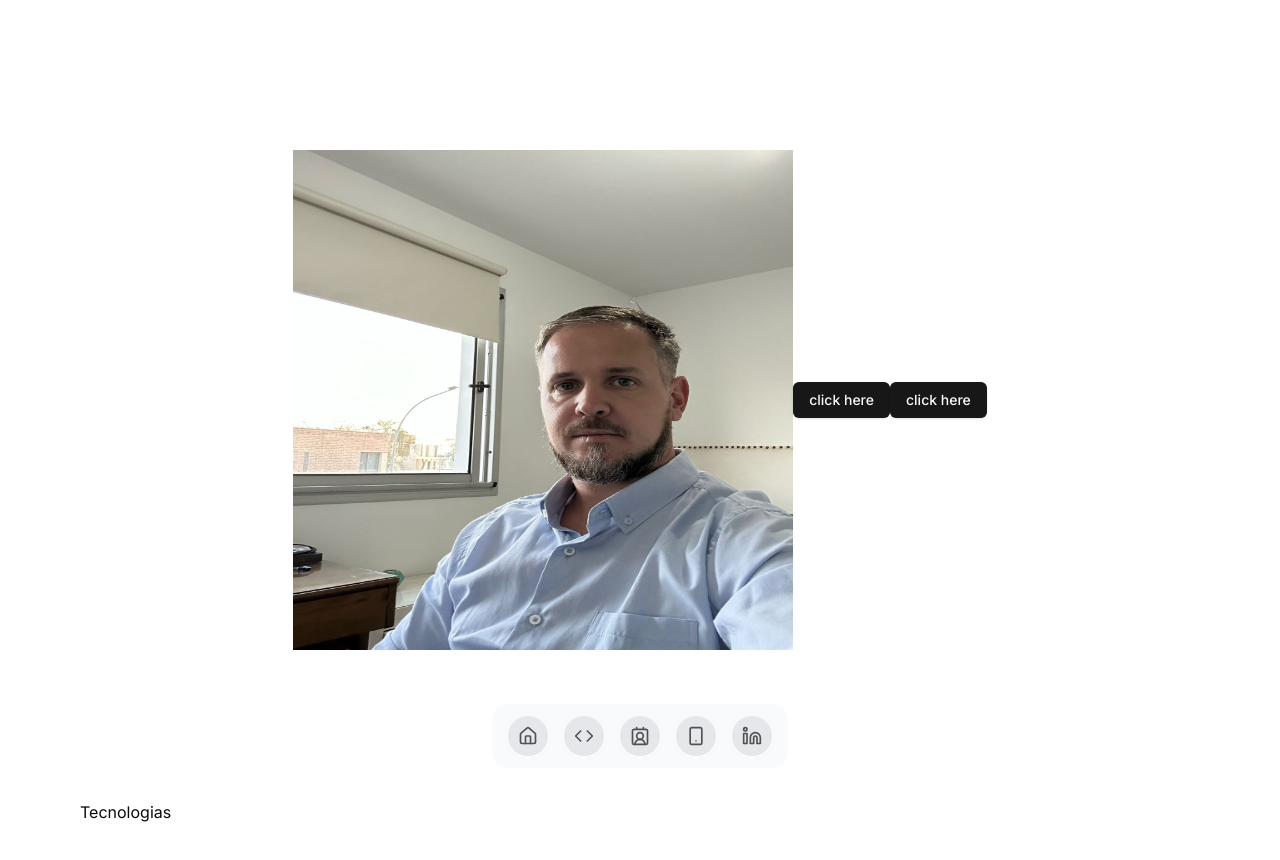
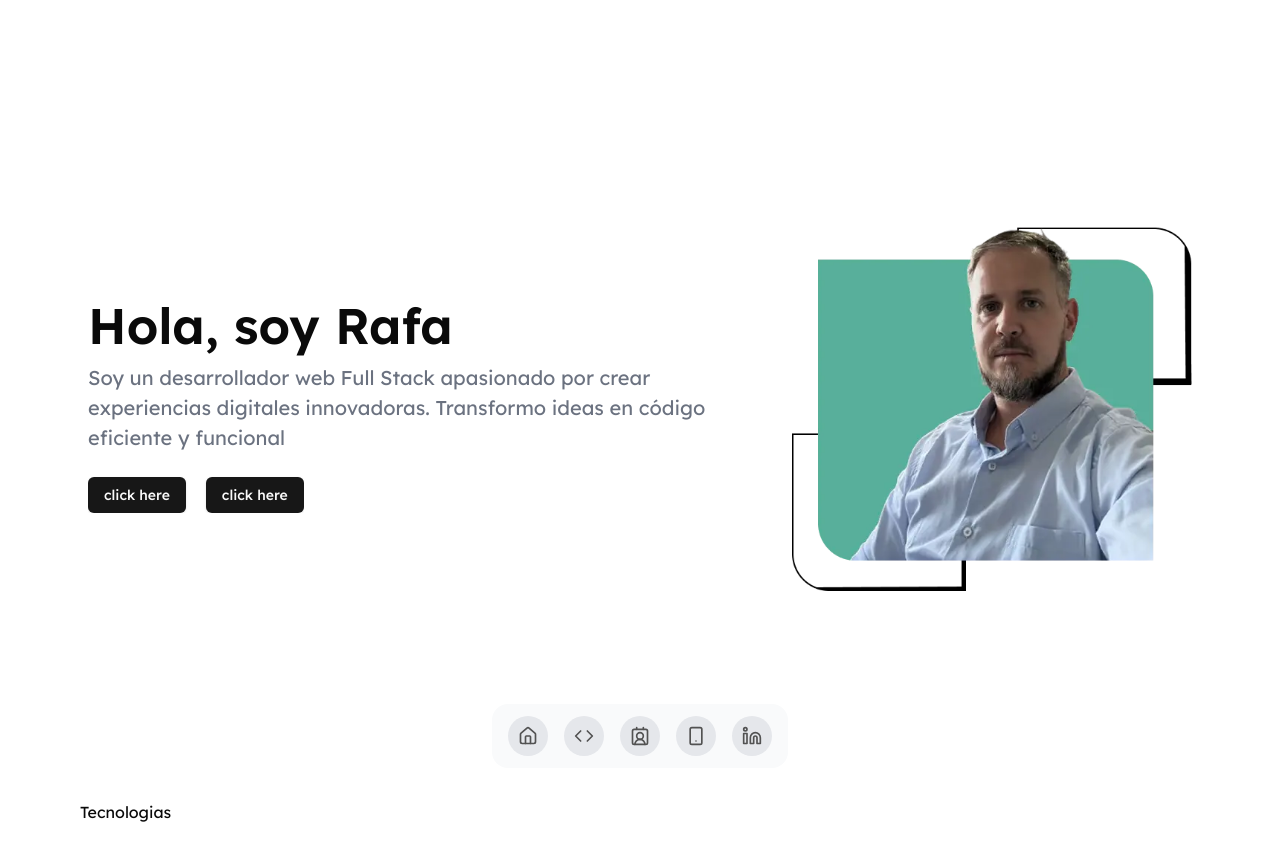
Before and after one commit to rafatreggia/myportfolio, a Next.js app in the folder frontend/: page / in a window 1280 px wide. Shown: the top 860 px of the page. Built offline with nearby package versions, Linux system fonts and the light colour scheme.

Commit message:
Hero Terminado

```diff
--- a/frontend/app/layout.js
+++ b/frontend/app/layout.js
@@ -1,7 +1,9 @@
 import { Inter } from "next/font/google";
 import "./globals.css";
+import { Lexend } from "next/font/google";
+const inter = Inter({ subsets: ["latin"] });
+const lexend = Lexend({ subsets: ["latin"] });
 
-const inter = Inter({ subsets: ["latin"] });
 
 export const metadata = {
   title: "Rafa Treggia",
@@ -28,7 +30,7 @@ export const metadata = {
 export default function RootLayout({ children }) {
   return (
     <html lang="en">
-      <body className={ `${inter.className} overflow-x-hidden w-screen`}>{children}</body>
+      <body className={ `${lexend.className} overflow-x-hidden w-screen`}>{children}</body>
     </html>
   );
 }
--- a/frontend/components/Hero.jsx
+++ b/frontend/components/Hero.jsx
@@ -1,18 +1,39 @@
+"use client";
 import React from "react";
 import { Button } from "./ui/button";
+import { BoxReveal } from "./magicui/box-reveal";
 
 const Hero = () => {
   return (
-    <div id="hero" className="w-full h-[100vh] flex justify-center items-center">
+    <div
+      id="hero"
+      className="w-full h-[100vh] flex md:justify-around justify-center
+       items-center gap-8 md:flex-row flex-col md:gap-4"
+    >
+      <div>
+        <BoxReveal boxColor={"#58AF9B"} duration={1}>
+          <h1 className="text-[50px] font-semibold">Hola, soy Rafa</h1>
+        </BoxReveal>
+        <BoxReveal boxColor={"#58AF9B"} duration={1}>
+          {" "}
+          <h2 className="text-[20px] text-gray-500 max-w-2xl">
+            Soy un desarrollador web Full Stack apasionado por crear
+            experiencias digitales innovadoras. Transformo ideas en código
+            eficiente y funcional
+          </h2>
+        </BoxReveal>
+        <BoxReveal boxColor={"#58AF9B"} duration={1}>
+          <div className="mt-6 space-x-5">
+            <Button>click here</Button>
+            <Button>click here</Button>
+          </div>
+        </BoxReveal>
+      </div>
       <img
-        src="/images/icon.jpg"
+        src="/images/imgrafaportfolio.webp"
         alt="Foto Rafa"
-        className="w-[500px] h-[500px]"
+        className="w-[250px] 2xl:w-[500px] md:w-[300px] lg:w-[350px] xl:w-[400px]"
       />
-      <div>
-        <Button>click here</Button>
-        <Button>click here</Button>
-      </div>
     </div>
   );
 };
--- /dev/null
+++ b/frontend/components/magicui/box-reveal.jsx
@@ -0,0 +1,58 @@
+"use client";;
+import { motion, useAnimation, useInView } from "motion/react";
+import { useEffect, useRef } from "react";
+
+export const BoxReveal = ({
+  children,
+  width = "fit-content",
+  boxColor = "#5046e6",
+  duration
+}) => {
+  const mainControls = useAnimation();
+  const slideControls = useAnimation();
+
+  const ref = useRef(null);
+  const isInView = useInView(ref, { once: true });
+
+  useEffect(() => {
+    if (isInView) {
+      slideControls.start("visible");
+      mainControls.start("visible");
+    } else {
+      slideControls.start("hidden");
+      mainControls.start("hidden");
+    }
+  }, [isInView, mainControls, slideControls]);
+
+  return (
+    <div ref={ref} style={{ position: "relative", width, overflow: "hidden" }}>
+      <motion.div
+        variants={{
+          hidden: { opacity: 0, y: 75 },
+          visible: { opacity: 1, y: 0 },
+        }}
+        initial="hidden"
+        animate={mainControls}
+        transition={{ duration: duration ? duration : 0.5, delay: 0.25 }}>
+        {children}
+      </motion.div>
+      <motion.div
+        variants={{
+          hidden: { left: 0 },
+          visible: { left: "100%" },
+        }}
+        initial="hidden"
+        animate={slideControls}
+        transition={{ duration: duration ? duration : 0.5, ease: "easeIn" }}
+        style={{
+          position: "absolute",
+          top: 4,
+          bottom: 4,
+          left: 0,
+          right: 0,
+          zIndex: 20,
+          background: boxColor,
+        }} />
+    </div>
+  );
+};
--- a/frontend/package.json
+++ b/frontend/package.json
@@ -14,6 +14,7 @@
     "clsx": "^2.1.1",
     "framer-motion": "^12.5.0",
     "lucide-react": "^0.483.0",
+    "motion": "^12.5.0",
     "next": "14.2.2",
     "react": "^18",
     "react-dom": "^18",
```
Also changed, not shown: frontend/public/images/imgrafaportfolio.webp (added), 1 other file (tests, documents, lock files or other folders).
